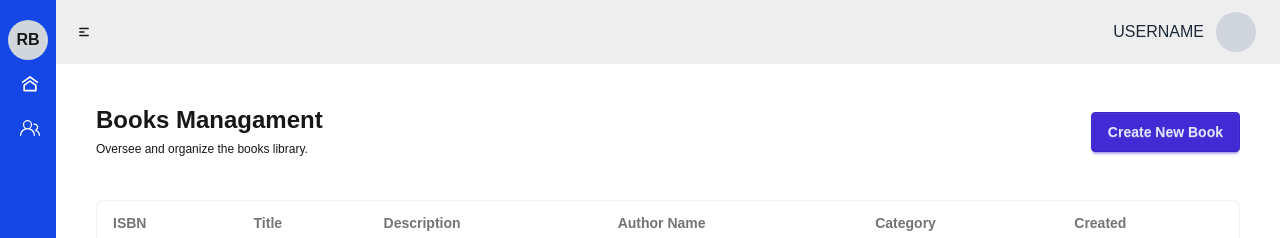
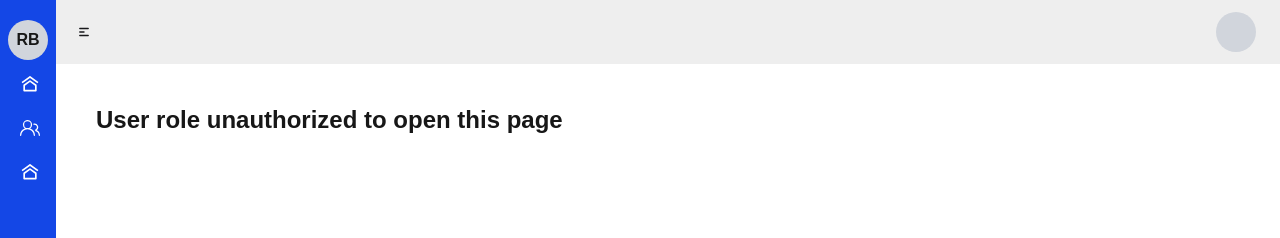
Before and after one commit to masdefry/backend-web-development-40, a Next.js app in the folder library-app/: page /dashboard/books in a window 1280 px wide. Shown: the top 238 px of the page. Built offline with nearby package versions, Linux system fonts and the light colour scheme; no server answers.

Commit message:
day14: implement protected page using withAuthGuard

```diff
--- a/library-app/package.json
+++ b/library-app/package.json
@@ -20,7 +20,8 @@
     "react-hook-form": "^7.90.0",
     "react-icons": "^5.7.0",
     "react-toastify": "^11.1.0",
-    "zod": "^4.6.6"
+    "zod": "^4.6.6",
+    "zustand": "^5.0.15"
   },
   "devDependencies": {
     "@tailwindcss/turbopack": "^4",
--- a/library-app/src/app/(admin)/dashboard/books/page.tsx
+++ b/library-app/src/app/(admin)/dashboard/books/page.tsx
@@ -1,4 +1,5 @@
 'use client';
+import withAuthGuard from '@/hoc/withAuthGuard';
 import { axiosInstance } from '@/lib/axios-instance.lib';
 import { PaginatedApiResponse } from '@/types/api-response.type';
 import { Author } from '@/types/author.type';
@@ -19,7 +20,7 @@ type BookWithAuthor = Book & {
   authors: Pick<Author, 'name'>;
 };
 
-export default function AuthorsPage() {
+function BooksPage() {
   const { data: booksData } = useQuery({
     queryKey: ['books'],
     queryFn: async () => {
@@ -85,3 +86,5 @@ export default function AuthorsPage() {
     </>
   );
 }
+
+export default withAuthGuard(BooksPage, ['STAFF']);
--- a/library-app/src/app/(admin)/page.tsx
+++ b/library-app/src/app/(admin)/page.tsx
@@ -10,9 +10,11 @@ import { useForm } from 'react-hook-form';
 import { useMutation } from '@tanstack/react-query';
 import { axiosInstance } from '@/lib/axios-instance.lib';
 import { useRouter } from 'next/navigation';
+import { useAuthStore } from '@/stores/useAuthStore';
 
 export default function AdminLoginPage() {
-  const router = useRouter()
+  const router = useRouter();
+  const {setAuth} = useAuthStore();
 
   const {
     register,
@@ -25,8 +27,11 @@ export default function AdminLoginPage() {
   const { mutate: loginMutation } = useMutation({
     mutationFn: async (data: LoginAdminInput) => {
       const res = await axiosInstance.post('/auths/login', data);
+
+      return res?.data?.data;
     },
     onSuccess: (res) => {
+      setAuth(res?.fullName, res?.role);
       router?.push('/dashboard');
     },
     onError: (err) => {
--- a/library-app/src/components/admin/Navbar.tsx
+++ b/library-app/src/components/admin/Navbar.tsx
@@ -1,7 +1,9 @@
 'use client';
+import { useAuthStore } from '@/stores/useAuthStore';
 import { HiMenuAlt1 } from 'react-icons/hi';
 
 export default function Navbar() {
+  const { fullName, role } = useAuthStore();
   return (
     <nav className='navbar w-full bg-base-300'>
       <label
@@ -13,7 +15,7 @@ export default function Navbar() {
       </label>
       <div className='px-4 ml-auto'>
         <div className='flex items-center gap-3'>
-          <span className='text-gray-800'>USERNAME</span>
+          <span className='text-gray-800'>{fullName}{role}</span>
           <div className='w-10 h-10 bg-gray-300 rounded-full'></div>
         </div>
       </div>
--- a/library-app/src/components/admin/Sidebar.tsx
+++ b/library-app/src/components/admin/Sidebar.tsx
@@ -1,5 +1,6 @@
 import { RiHome9Line } from 'react-icons/ri';
 import { GoPeople } from 'react-icons/go';
+import Link from 'next/link';
 export default function Sidebar() {
   return (
     <>
@@ -31,6 +32,17 @@ export default function Sidebar() {
             <span className='is-drawer-close:hidden'>Authors</span>
           </button>
         </li>
+        <li>
+          <button
+            className='is-drawer-close:tooltip is-drawer-close:tooltip-right text-white '
+            data-tip='Homepage'
+          >
+            <Link href={'/dashboard/books'}>
+              <RiHome9Line className='text-xl' />
+              <span className='is-drawer-close:hidden'>Books</span>
+            </Link>
+          </button>
+        </li>
       </ul>
     </>
   );
--- /dev/null
+++ b/library-app/src/hoc/withAuthGuard.tsx
@@ -0,0 +1,23 @@
+'use client';
+import { useAuthStore } from '@/stores/useAuthStore';
+import { ComponentType } from 'react';
+
+export default function withAuthGuard<P extends object>(
+  WrappedComponent: ComponentType<P>,
+  allowedRoles: string[],
+) {
+  return function AuthGuardComponent(props: P) {
+    const { role } = useAuthStore();
+    const isAuthorized = allowedRoles.includes(role);
+
+    if (!isAuthorized) {
+      return (
+        <h1 className='font-bold text-2xl'>
+          User role unauthorized to open this page
+        </h1>
+      );
+    }
+
+    return <WrappedComponent {...props} />;
+  };
+}
--- /dev/null
+++ b/library-app/src/stores/useAuthStore.ts
@@ -0,0 +1,13 @@
+import {create} from 'zustand';
+
+interface UseAuthStore {
+    fullName: string;
+    role: string;
+    setAuth: (fullName: string, role: string) => void;
+}
+
+export const useAuthStore = create<UseAuthStore>((set) => ({
+    fullName: '',
+    role: '',
+    setAuth: (fullName, role) => set(() => ({fullName, role}))
+}));
```
Also changed, not shown: 1 other file (tests, documents, lock files or other folders).
